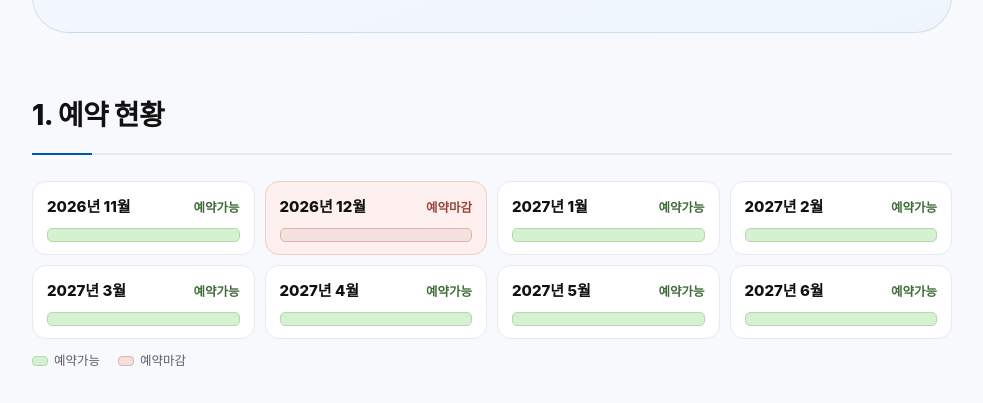
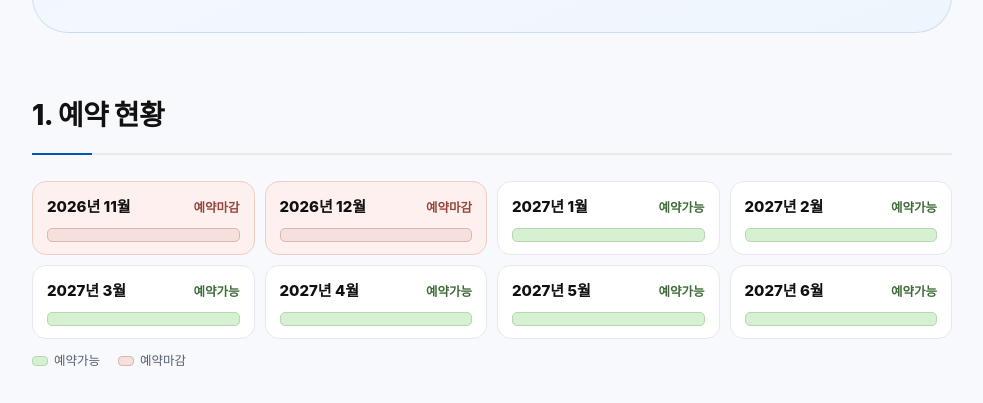
Before and after one commit to h4y4m/h4y4m-artmug-visibility, a plain HTML site: page index.html in a window 1280 px wide. Shown: the part 397-800 px from the top of the page, without its empty margins (148-1131 px from the left). Drawn offline with Linux system fonts and the light colour scheme; a web font is replaced by a local one.

Commit message:
Close November commission slots

```diff
--- a/index.html
+++ b/index.html
@@ -562,7 +562,7 @@ section{margin-top:0}
 var SLOT_STATUS={
  '2026-01':true,'2026-02':true,'2026-03':true,'2026-04':true,
  '2026-05':true,'2026-06':true,'2026-07':true,'2026-08':true,
- '2026-09':true,'2026-10':false,'2026-11':false,'2026-12':true,
+ '2026-09':true,'2026-10':false,'2026-11':true,'2026-12':true,
  '2027-01':false,'2027-02':false
 };
 var slotGrid=document.getElementById('slotGrid');
```
